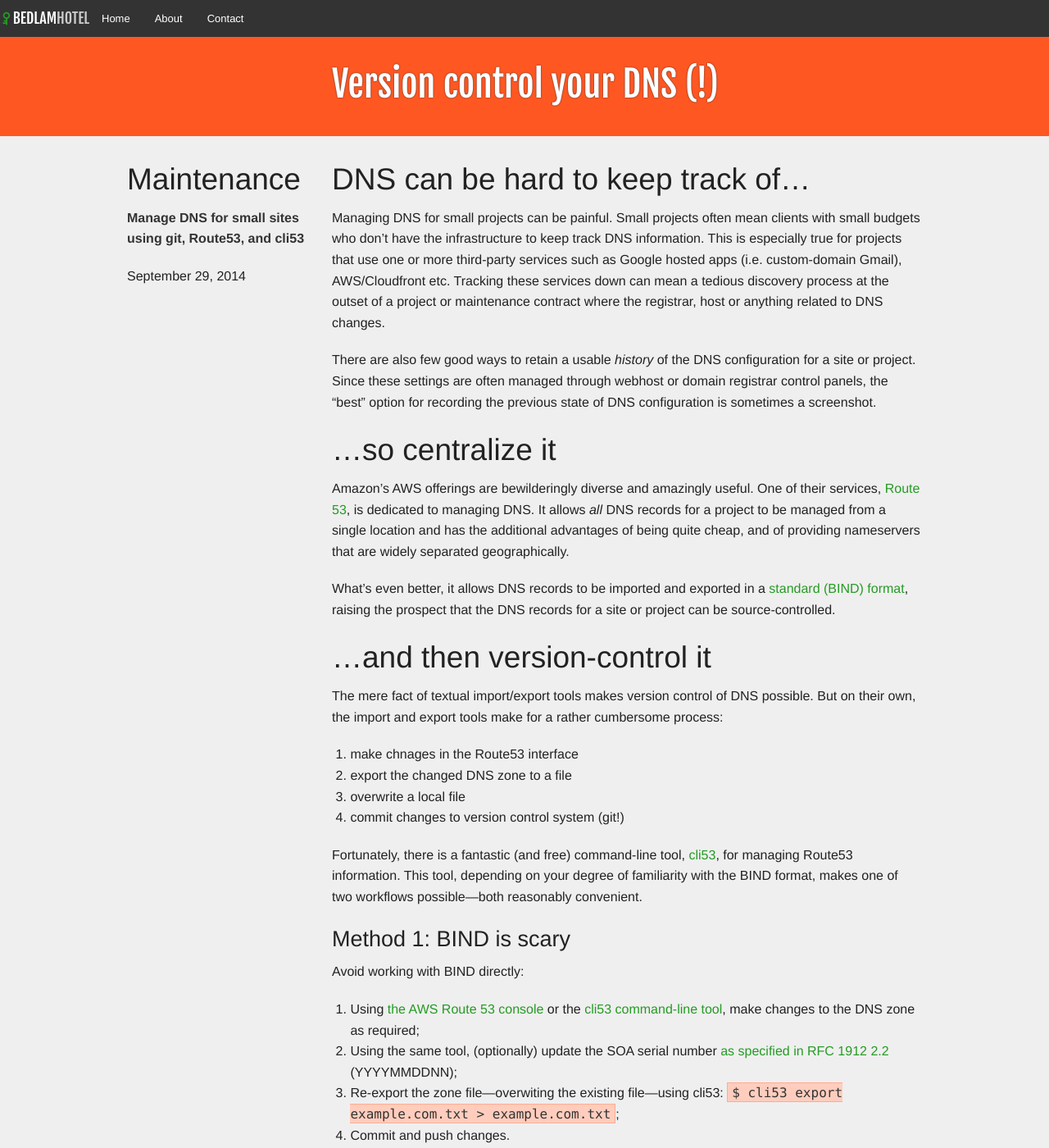
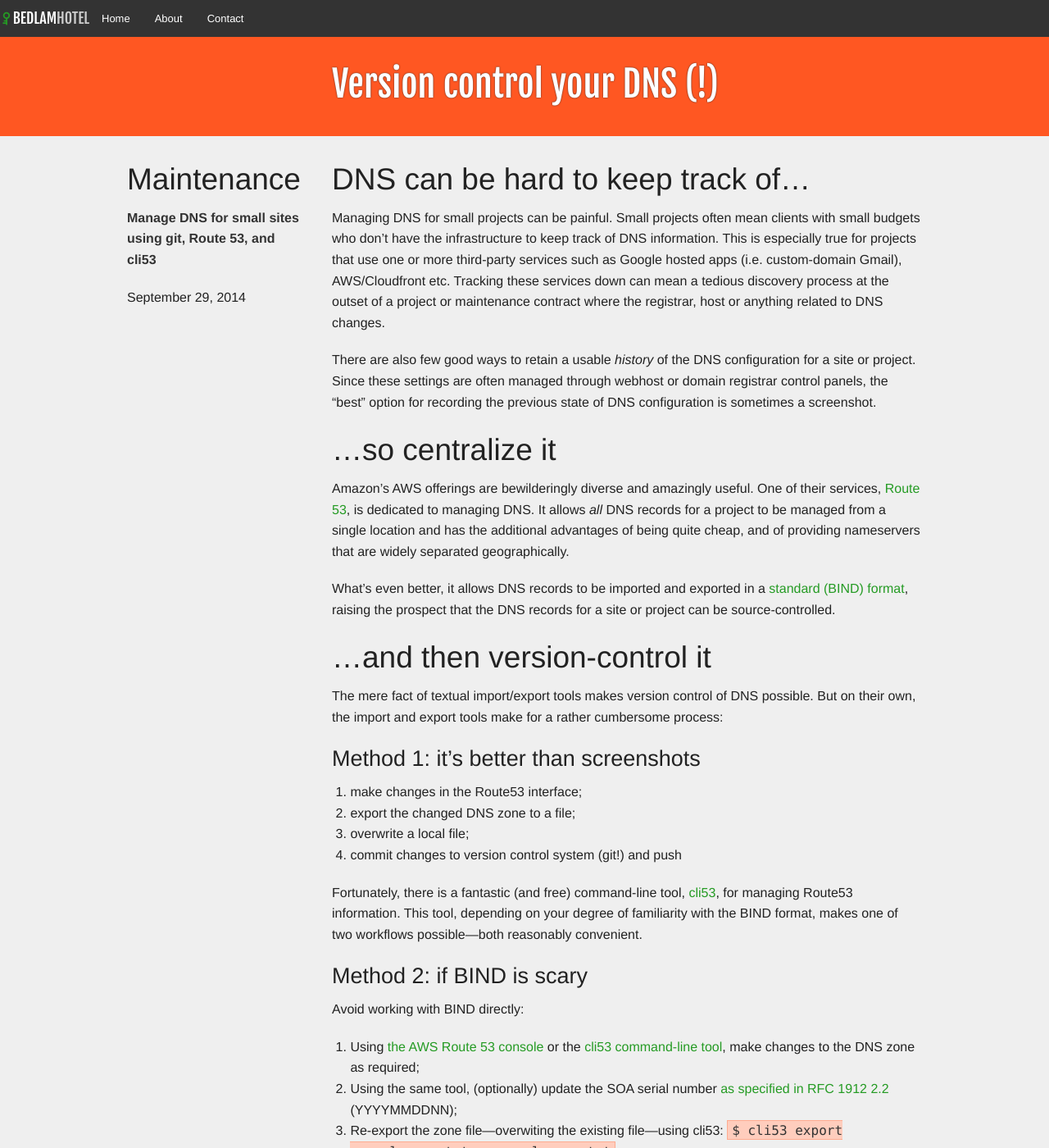
Before and after one commit to ctorgalson/bhjekyll, a Jekyll site: the page built from _posts/2014-09-29-version-control-your-dns.markdown, in a window 1280 px wide and 1400 px high. Shown: the whole window at 82% size. Built offline with Jekyll 4.4.1, drawn with Linux system fonts in a browser that asks for light colours; Markdown is read by kramdown in place of the engine named in the settings; comment, search, counter and statistics services are not loaded; some of the changed text lies outside the part shown.

Commit message:
Update post template; update custom css overrides; update post; add comments markup

```diff
--- /dev/null
+++ b/_includes/disqus.html
@@ -0,0 +1,15 @@
+
+<div id="disqus_thread"></div>
+<script type="text/javascript">
+    /* * * CONFIGURATION VARIABLES: EDIT BEFORE PASTING INTO YOUR WEBPAGE * * */
+    var disqus_shortname = 'bedlamhotel'; // required: replace example with your forum shortname
+
+    /* * * DON'T EDIT BELOW THIS LINE * * */
+    (function() {
+        var dsq = document.createElement('script'); dsq.type = 'text/javascript'; dsq.async = true;
+        dsq.src = '//' + disqus_shortname + '.disqus.com/embed.js';
+        (document.getElementsByTagName('head')[0] || document.getElementsByTagName('body')[0]).appendChild(dsq);
+    })();
+</script>
+<noscript>Please enable JavaScript to view the <a href="http://disqus.com/?ref_noscript">comments powered by Disqus.</a></noscript>
+<a href="http://disqus.com" class="dsq-brlink">comments powered by <span class="logo-disqus">Disqus</span></a>
--- a/_layouts/post.html
+++ b/_layouts/post.html
@@ -2,7 +2,12 @@
 layout: default
 ---
 <div class="large-9 columns medium-9 push-3">
-  {{ content }}
+  <section>
+    {{ content }}
+  </section>
+  <section>
+  {% include disqus.html %}
+  </section>
 </div>
 <div class="large-3 columns medium-3 pull-9">
   <aside class="meta">
--- a/_posts/2014-09-29-version-control-your-dns.markdown
+++ b/_posts/2014-09-29-version-control-your-dns.markdown
@@ -3,13 +3,13 @@
 title:  "Version control your DNS (!)"
 date:   2014-09-29 13:00:00
 categories: Maintenance
-tags: route53 git dns
-teaser: Manage DNS for small sites using git, Route53, and cli53
+tags: route53 git dns Cloudflare
+teaser: Manage DNS for small sites using git, Route 53, and cli53
 ---
 
 ## DNS can be hard to keep track of&hellip;
 
-Managing DNS for small projects can be painful. Small projects often mean clients with small budgets who don't have the infrastructure to keep track DNS information. This is especially true for projects that use one or more third-party services such as Google hosted apps (i.e. custom-domain Gmail), AWS/Cloudfront etc. Tracking these services down can mean a tedious discovery process at the outset of a project or maintenance contract where the registrar, host or anything related to DNS changes.
+Managing DNS for small projects can be painful. Small projects often mean clients with small budgets who don't have the infrastructure to keep track of DNS information. This is especially true for projects that use one or more third-party services such as Google hosted apps (i.e. custom-domain Gmail), AWS/Cloudfront etc. Tracking these services down can mean a tedious discovery process at the outset of a project or maintenance contract where the registrar, host or anything related to DNS changes.
 
 There are also few good ways to retain a usable *history* of the DNS configuration for a site or project. Since these settings are often managed through webhost or domain registrar control panels, the "best" option for recording the previous state of DNS configuration is sometimes a screenshot.
 
@@ -23,14 +23,16 @@
 
 The mere fact of textual import/export tools makes version control of DNS possible. But on their own, the import and export tools make for a rather cumbersome process:
 
-1. make chnages in the Route53 interface
-2. export the changed DNS zone to a file
-3. overwrite a local file
-4. commit changes to version control system (git!)
+### Method 1: it's better than screenshots
+
+1. make changes in the Route53 interface;
+2. export the changed DNS zone to a file;
+3. overwrite a local file;
+4. commit changes to version control system (git!) and push
 
 Fortunately, there is a fantastic (and free) command-line tool, [cli53][cli53], for managing Route53 information. This tool, depending on your degree of familiarity with the BIND format, makes one of two workflows possible&mdash;both reasonably convenient.
 
-### Method 1: BIND is scary
+### Method 2: if BIND is scary
 
 Avoid working with BIND directly:
 
@@ -45,7 +47,7 @@
    example.com.txt`;
 4. Commit and push changes.
 
-### Method 2: BIND is *not* scary
+### Method 3: if BIND is *not* scary
 
 Dive into BIND (though if you already know BIND, you probably don't need this post):
 
@@ -56,7 +58,14 @@
    `$ cli53 import example.com --file example.com.txt`;
 4. Commit and push changes.
 
+## &hellip;and Cloudflare works too
+
+It's just not quite as convenient. If you're a [Cloudflare][cloudflare] user&mdash;which means you'll be managing your DNS there&mdash;you can
+also export your DNS settings, though there's no convenient tool that I
+know of for interacting directly with the DNS zone files. So, if you're
+willing to manually download and override your files (see **Method 1: it's better than screenshots**, above), you've got a reasonably convenient way to back up and manage your DNS zone files.
 
 [bindformat]: https://en.wikipedia.org/wiki/Zone_file
-[route53]:    http://???
+[route53]:    https://aws.amazon.com/route53
 [cli53]:      https://github.com/barnybug/cli53
+[cloudflare]: https://www.cloudflare.com/
--- a/_scss/_bedlamhotel.scss
+++ b/_scss/_bedlamhotel.scss
@@ -211,6 +211,9 @@
 }
 
 // Recaptcha:
+#recaptcha_widget_div {
+  margin-bottom: rem-calc(24);
+}
 #recaptcha_table {
   width: 100%;
 }
```
Also changed, not shown: css/app.css.
